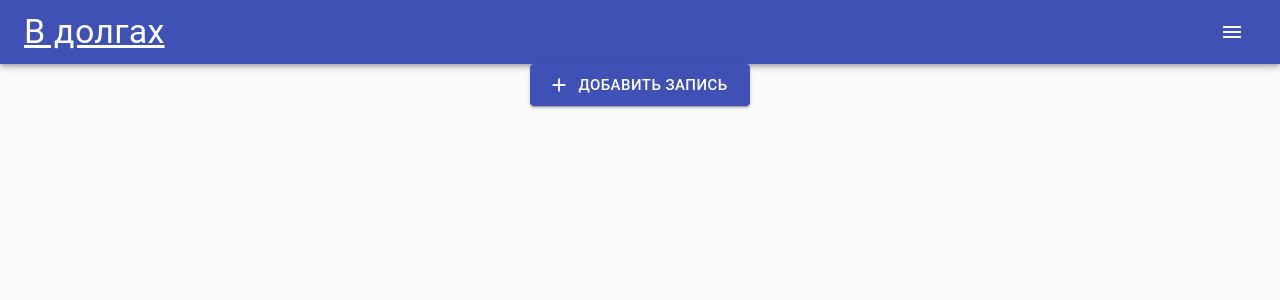
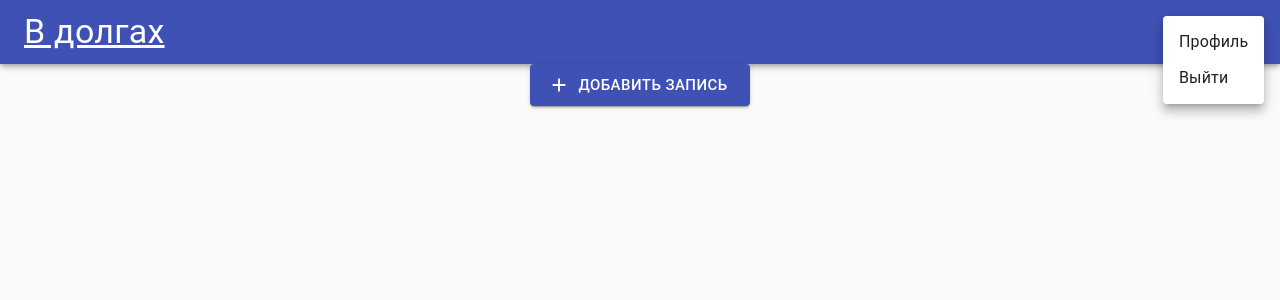
Before and after one commit to aiekseu/vDolgah_webApp, a React (Create React App) app: page / in a window 1280 px wide. Both pictures are taken after a click on the button 1232 px from the left and 32 px from the top of the page. Shown: the top 300 px of the page. Built offline with nearby package versions, Linux system fonts and the light colour scheme.

Commit message:
menu button and logout functionality

```diff
--- a/src/App.js
+++ b/src/App.js
@@ -12,7 +12,7 @@ const App = () => {
 
   return (
       <Switch>
-        <Route exact path="/" render={() => <MainPage userLoggedIn={userLoggedIn} />} />
+        <Route exact path="/" render={() => <MainPage userLoggedIn={userLoggedIn} setUserLoggedIn={setUserLoggedIn} />} />
         <Route path="/login" render={() => <LoginPage setUserLoggedIn={setUserLoggedIn} />} />
         <Route path="/register" render={() => <RegisterPage />} />
       </Switch>
--- a/src/components/Debt.jsx
+++ b/src/components/Debt.jsx
@@ -1,8 +1,8 @@
 import React, { useState, useRef } from 'react';
 import { makeStyles } from '@material-ui/core/styles';
-import { Card, Grid, CardActions, CardContent, TextField, Typography, IconButton } from '@material-ui/core';
+import { Card, Grid, CardActions, CardContent, TextField, Typography, IconButton, Button } from '@material-ui/core';
 import { getData, storeData } from '../data/localStorage';
-import { useSnackbar } from 'notistack';
+import { useSnackbar, SnackbarProvider } from 'notistack';
 
 import DeleteIcon from '@material-ui/icons/Delete';
 import EditIcon from '@material-ui/icons/Edit';
@@ -27,6 +27,10 @@ const useStyles = makeStyles({
     },
     date: {
         textAlign: 'right'
+    },
+    email: {
+        marginBottom: 0,
+        paddingBottom: 0
     },
     buttons: {
         display: 'flex',
@@ -74,6 +78,7 @@ export default function Debt({ id, name, sum, email, date, updateParent }) {
 
         storeData('notes', currentNotes)
         updateParent()
+        enqueueSnackbar('Запись удалена', {variant: 'warning'})
     }
 
 
@@ -138,7 +143,7 @@ export default function Debt({ id, name, sum, email, date, updateParent }) {
                                 }
                                 {
                                     !isEditable
-                                        ? <Typography variant="body2" color="textSecondary" component="h2">
+                                        ? <Typography variant="body2" color="textSecondary" component="h2" className={classes.email}>
                                             {email}
                                         </Typography>
                                         : <TextField
--- a/src/components/Header.jsx
+++ b/src/components/Header.jsx
@@ -6,10 +6,14 @@ import {
     IconButton,
     useScrollTrigger,
     Slide,
-    CssBaseline
+    CssBaseline,
+    Menu,
+    MenuItem
 } from "@material-ui/core";
 import { makeStyles } from "@material-ui/core/styles";
+import { storeData } from '../data/localStorage';
 import MenuIcon from '@material-ui/icons/Menu';
+
 
 const useStyles = makeStyles((theme) => ({
 
@@ -34,6 +38,21 @@ function HideOnScroll(props) {
 
 const Header = (props) => {
     const classes = useStyles();
+    const [anchorEl, setAnchorEl] = React.useState(null);
+    const setUserLoggedIn = props.setUserLoggedIn
+
+    const handleClick = (event) => {
+        setAnchorEl(event.currentTarget);
+    };
+
+    const handleClose = () => {
+        setAnchorEl(null);
+    };
+
+    const tryLogout = () => {
+        storeData('loggedUser', null)
+        setUserLoggedIn(false)
+    }
 
     return (
         <React.Fragment>
@@ -41,16 +60,27 @@ const Header = (props) => {
             <HideOnScroll {...props}>
                 <AppBar>
                     <Toolbar>
-                    <Typography className={classes.typographyStyles} variant='h4'>
-                        В долгах
+                        <Typography className={classes.typographyStyles} variant='h4'>
+                            В долгах
                     </Typography>
-                    <IconButton>
-                        <MenuIcon style={{ color: 'white' }} />
-                    </IconButton>
+                        <IconButton aria-controls="simple-menu" aria-haspopup="true" onClick={handleClick}>
+                            <MenuIcon style={{ color: 'white' }}/>
+                        </IconButton>
                     </Toolbar>
                 </AppBar>
             </HideOnScroll>
             <Toolbar />
+
+            <Menu
+                id="simple-menu"
+                anchorEl={anchorEl}
+                keepMounted
+                open={Boolean(anchorEl)}
+                onClose={handleClose}
+            >
+                <MenuItem onClick={handleClose}>Профиль</MenuItem>
+                <MenuItem onClick={tryLogout}>Выйти</MenuItem>
+            </Menu>
         </React.Fragment>
     );
 };
--- a/src/index.js
+++ b/src/index.js
@@ -11,7 +11,7 @@ import { SnackbarProvider } from 'notistack';
 const history = createBrowserHistory();
 
 ReactDOM.render(
-    <SnackbarProvider maxSnack="2">
+    <SnackbarProvider maxSnack="2" >
         <Router history={history}>
             <App />
         </Router>
--- a/src/panels/LoginPage.jsx
+++ b/src/panels/LoginPage.jsx
@@ -58,7 +58,10 @@ const LoginPage = ({setUserLoggedIn}) => {
     const classes = useStyles();
     const history = useHistory();
     const store = require('store')
-    const currentUsers = getData('users')
+
+    var currentUsers = getData('users')
+    if (!currentUsers)
+        currentUsers = []
 
     let rememberMe = useRef(null);
     let email_tf = useRef(null);
@@ -67,10 +70,11 @@ const LoginPage = ({setUserLoggedIn}) => {
 
     function tryLogin() {
         let userExist = false;
-        console.log(currentUsers)
+        let email = email_tf.current.value
+        let password = password_tf.current.value
 
         currentUsers.forEach(element => {
-            if (element.EMAIL === email_tf.current.value & element.PASSWORD === password_tf.current.value)
+            if (element.EMAIL === email & element.PASSWORD === password)
                 userExist = true
         });
 
@@ -78,6 +82,7 @@ const LoginPage = ({setUserLoggedIn}) => {
             if (rememberMe.current.checked)
                 store.set("rememberedEmail", email_tf.current.value)
             else store.remove('rememberedEmail')
+            store.set('loggedUser', email)
             setUserLoggedIn(true)
             history.push("/")
             }
--- a/src/panels/MainPage.jsx
+++ b/src/panels/MainPage.jsx
@@ -33,7 +33,7 @@ const useStyles = makeStyles({
 });
 
 
-const MainPage = ({ userLoggedIn }) => {
+const MainPage = ({ userLoggedIn, setUserLoggedIn }) => {
     const history = useHistory();
     const classes = useStyles();
     const [open, setOpen] = React.useState(false);
@@ -67,7 +67,7 @@ const MainPage = ({ userLoggedIn }) => {
         <div>
             <Grid container direction="column">
                 <Grid item className={classes.header}>
-                    <Header />
+                    <Header setUserLoggedIn={setUserLoggedIn}/>
                 </Grid>
 
                 <Grid item container >
--- a/src/panels/RegisterPage.jsx
+++ b/src/panels/RegisterPage.jsx
@@ -67,8 +67,11 @@ const useStyles = makeStyles((theme) => ({
 const RegisterPage = () => {
     const classes = useStyles();
     const history = useHistory();
-    const currentUsers = getData("users")
     const { enqueueSnackbar } = useSnackbar();
+
+    var currentUsers = getData("users")
+    if (!currentUsers)
+        currentUsers = []
 
     let name_tf = useRef(null);
     let email_tf = useRef(null);
```
Also changed, not shown: src/data/users.js (deleted, +0 -8 lines).
